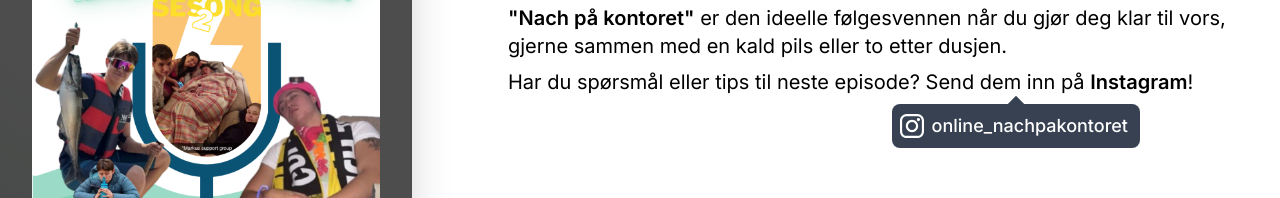
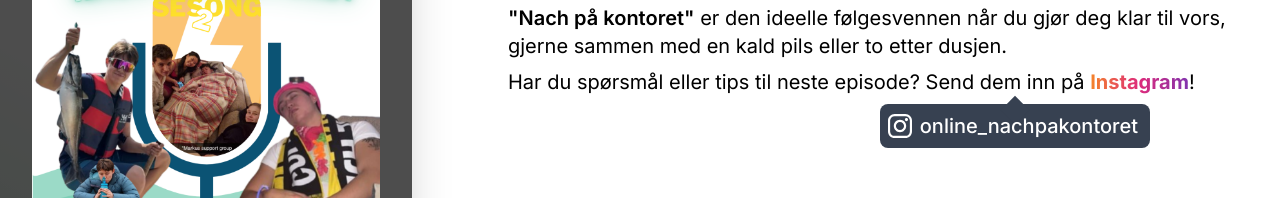
Before and after one commit to appKom/infoskjerm, a React (Vite) app in the folder frontend/: page / in a window 1280 px wide. Both pictures are taken after a click on the element 1187 px from the left and 63 px from the top of the page. Shown: the part 237-435 px from the top of the page. Built offline with nearby package versions, Linux system fonts and the light colour scheme; no server answers.

Commit message:
Bigger IG tag + colored "Instagram"

```diff
--- a/frontend/src/components/pages/PodcastPage.tsx
+++ b/frontend/src/components/pages/PodcastPage.tsx
@@ -110,9 +110,12 @@ export const PodcastPage = () => {
         </h1>
         <div className="text-xl mb-24 dark:text-white gap-2 flex flex-col w-full relative">
           <p><span className="font-semibold">&quot;Nach på kontoret&quot;</span> er den ideelle følgesvennen når du gjør deg klar til vors, gjerne sammen med en kald pils eller to etter dusjen.</p>
-          <p>Har du spørsmål eller tips til neste episode? Send dem inn på <span className="font-semibold">Instagram</span>!</p>
-          <div className="absolute right-[140px] top-[100px]">
-            <div className="bg-gray-700 px-2 py-1 text-lg rounded-lg relative text-white font-medium w-max">
+            <p>Har du spørsmål eller tips til neste episode? Send dem inn på <span className="font-bold bg-gradient-to-r from-[#F58529] via-[#DD2A7B] to-[#8134AF] bg-clip-text text-transparent">
+              Instagram
+            </span>
+          !</p>
+          <div className="absolute right-[130px] top-[100px]">
+            <div className="bg-gray-700 px-2 py-1 text-xl rounded-lg relative text-white font-medium w-max">
               <div className="relative z-10 flex items-center gap-1">
                 <img className="w-6" src="/podcast/ig-logo.svg" />
                 <div className="p-1">online_nachpakontoret</div>
```
